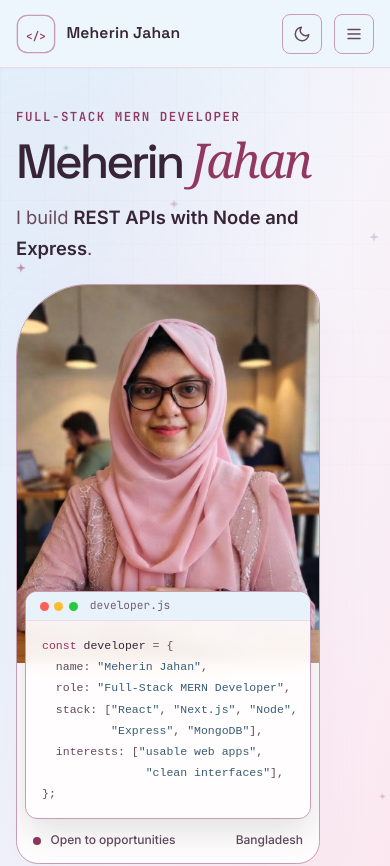
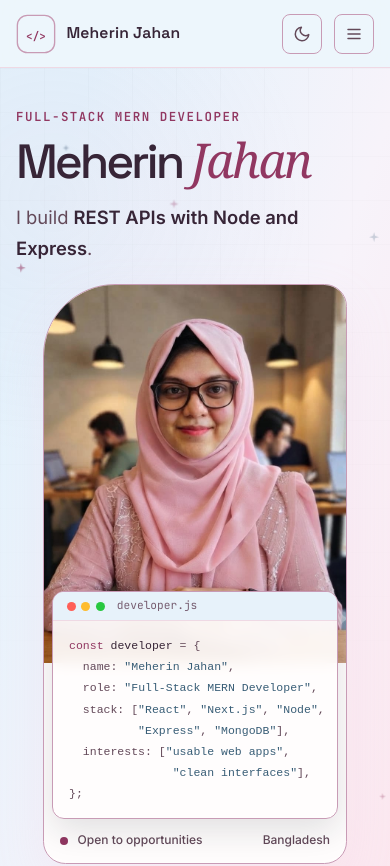
Before and after one commit to meherin02/Portfolio_Erin, a React (Vite) app: page / in a window 390 px wide. Shown: the top 866 px of the page. Built offline with nearby package versions, Linux system fonts and the light colour scheme.

Commit message:
Center portrait and code box on mobile

```diff
--- a/src/styles/app.css
+++ b/src/styles/app.css
@@ -1457,7 +1457,7 @@ input[aria-invalid='true']:focus, textarea[aria-invalid='true']:focus {
   .intro-heading h1 { font-size: clamp(3rem, 10vw, 4.5rem); }
   .intro-heading em { display: inline; }
   .occupation { margin-bottom: .65rem; }
-  .portrait-group { justify-self: start; width: min(100%, 19rem); }
+  .portrait-group { justify-self: center; width: min(100%, 19rem); }
   .portrait-panel { border-top-left-radius: 4.5rem; }
 }
 
```
